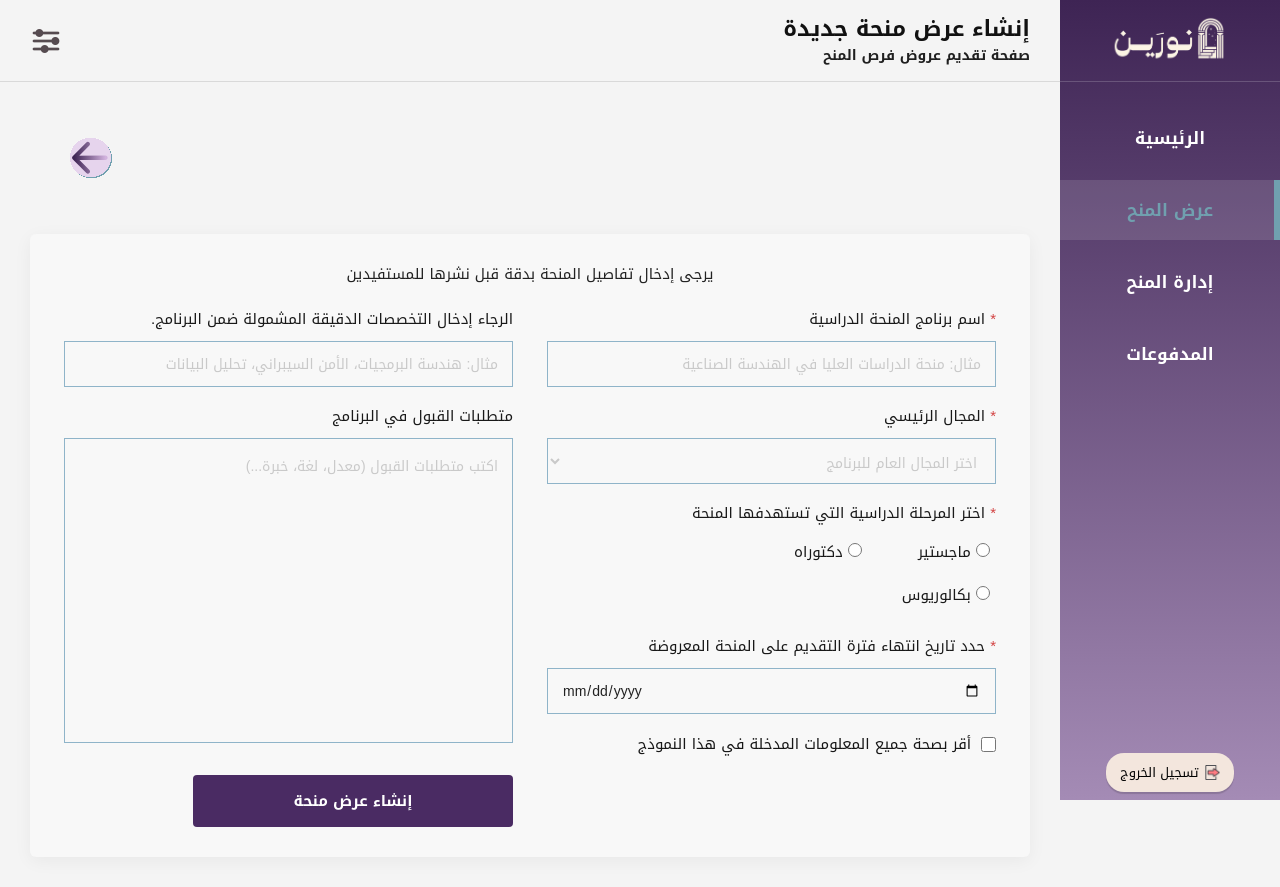
After one commit to Nada7m/NOREEN-Educational-Funding-Platform, a PHP site: page /Inv04_CreateScholarshipForm.html in a window 1280 px wide. The commit adds this page. Run offline with PHP 8.4, Linux system fonts and the light colour scheme.

Commit message:
فورم إنشاء عرض منحة

```diff
--- a/CSS01Layout.css
+++ b/CSS01Layout.css
@@ -10,6 +10,10 @@ body{
   background:#F4F4F4;
   direction:rtl;
 }
+
+/*
+   التنسيقات العامة المشتركة في النظام
+ */
 
 /* الهيكل العام */
 .layout{
@@ -48,6 +52,7 @@ body{
 .sidebar-logo img{
   width:120px;
   height:auto;
+  object-fit:contain;
 }
 
 /* القائمة */
@@ -91,7 +96,7 @@ body{
 
 /* الجزء السفلي */
 .sidebar-bottom{
-  padding:0px 10px 8px;
+  padding:0 10px 8px;
   display:flex;
   justify-content:center;
 }
@@ -151,6 +156,7 @@ body{
   flex-direction:column;
   align-items:flex-start;
   justify-content:center;
+  text-align:right;
 }
 
 .page-title{
@@ -193,6 +199,7 @@ body{
   height:32px;
   cursor:pointer;
   display:block;
+  object-fit:contain;
 }
 
 .dropdown-menu{
@@ -219,6 +226,7 @@ body{
   color:#333333;
   font-size:14px;
   transition:background .2s;
+  text-align:right;
 }
 
 .dropdown-menu a:hover{
@@ -230,6 +238,13 @@ body{
   padding:30px;
 }
 
+.page-top{
+  display:flex;
+  justify-content:space-between;
+  align-items:center;
+  padding:25px 40px;
+}
+
 .back-btn{
   float:left;
   margin-bottom:20px;
@@ -239,35 +254,259 @@ body{
   width:42px;
   height:42px;
   cursor:pointer;
-}
-   .page-top{
-    display: flex;
-    justify-content: space-between;
-    align-items: center;
-    padding: 25px 40px;
+  object-fit:contain;
 }
 
-/* زر إنشاء منحة */
+/*
+   صفحة عرض المنح
+   Inv04_CreateScholarship.html
+ */
+
 .create-btn-box{
-    margin-top: 10px;
+  margin-top:10px;
 }
 
 .create-btn{
-    background: #3E2454;
-    color: white;
-    text-decoration: none;
-    padding: 10px 20px;
-    border-radius: 4px;
-    display: inline-flex;
-    align-items: center;
-    gap: 8px;
-    font-size: 14px;
+  background:#3E2454;
+  color:white;
+  padding:10px 20px;
+  border-radius:4px;
+  display:inline-flex;
+  align-items:center;
+  gap:8px;
+  font-size:14px;
+  font-weight:600;
 }
 
-/* حالة عدم وجود منح */
+.create-btn:hover{
+  opacity:.95;
+}
+
 .empty-state{
-    text-align: center;
-    margin-top: 220px;
-    color: #cfcfcf;
-    font-size: 28px;
+  text-align:center;
+  margin-top:220px;
+  color:#cfcfcf;
+  font-size:28px;
 }
+
+/*
+   صفحة إنشاء عرض منحة
+   Inv04_CreateScholarshipForm.html*/
+
+.form-card{
+  max-width:1110px;
+  margin:0 auto;
+  background:#F8F8F8;
+  border-radius:6px;
+  padding:26px 34px 30px;
+  box-shadow:0 4px 18px rgba(0,0,0,0.05);
+}
+
+.intro-text{
+  text-align:center;
+  font-size:15px;
+  color:#222;
+  margin-bottom:18px;
+}
+
+.form-grid{
+  display:grid;
+  grid-template-columns:1fr 1fr;
+  gap:24px 34px;
+  align-items:start;
+}
+
+.field{
+  margin-bottom:16px;
+}
+
+.field label{
+  display:block;
+  font-size:15px;
+  font-weight:500;
+  margin-bottom:8px;
+  color:#191919;
+  line-height:1.8;
+}
+
+.required{
+  color:#d34343;
+}
+
+.field input[type="text"],
+.field input[type="date"],
+.field select,
+.field textarea{
+  width:100%;
+  border:1.5px solid #8FB4C9;
+  background:#F8F8F8;
+  padding:10px 14px;
+  font-size:14px;
+  color:#222;
+  outline:none;
+  font-family:"Noto Kufi Arabic",sans-serif;
+}
+
+.field input[type="text"],
+.field input[type="date"],
+.field select{
+  height:46px;
+}
+
+.field input:focus,
+.field select:focus,
+.field textarea:focus{
+  border-color:#6E4A8E;
+  background:#ffffff;
+}
+
+.field textarea{
+  min-height:305px;
+  resize:none;
+  padding-top:14px;
+}
+
+.field input::placeholder,
+.field textarea::placeholder,
+.field select{
+  color:#c9c9c9;
+}
+
+.radio-group{
+  display:grid;
+  grid-template-columns:repeat(2,max-content);
+  gap:8px 40px;
+  padding:4px 6px 0 0;
+  margin-bottom:8px;
+}
+
+.radio-item{
+  display:flex;
+  align-items:center;
+  gap:10px;
+  font-size:15px;
+  color:#151515;
+}
+
+.radio-item input{
+  width:14px;
+  height:14px;
+  accent-color:#4E2E65;
+}
+
+.confirm-row{
+  display:flex;
+  align-items:center;
+  gap:10px;
+  font-size:15px;
+  color:#171717;
+  margin-top:16px;
+}
+
+.confirm-row input{
+  width:15px;
+  height:15px;
+}
+
+.form-submit-box{
+  margin-top:22px;
+}
+
+.form-submit-btn{
+  background:#4A2B63;
+  color:white;
+  border:none;
+  padding:12px 20px;
+  border-radius:4px;
+  display:inline-flex;
+  align-items:center;
+  justify-content:center;
+  font-size:15px;
+  font-weight:700;
+  min-width:320px;
+  cursor:pointer;
+}
+
+.form-submit-btn:hover{
+  opacity:.95;
+}
+
+.error-text{
+  display:none;
+  margin-top:14px;
+  color:#C0392B;
+  font-size:14px;
+  font-weight:600;
+}
+
+.success-modal{
+  display:none;
+  position:fixed;
+  inset:0;
+  background:rgba(0,0,0,0.35);
+  justify-content:center;
+  align-items:center;
+  z-index:2000;
+}
+
+.success-box{
+  background:#ffffff;
+  width:420px;
+  max-width:90%;
+  border-radius:12px;
+  padding:28px 24px;
+  text-align:center;
+  box-shadow:0 8px 20px rgba(0,0,0,0.15);
+}
+
+.success-box h2{
+  color:#4A2B63;
+  font-size:22px;
+  margin-bottom:12px;
+}
+
+.success-box p{
+  color:#333;
+  font-size:15px;
+  line-height:1.9;
+  margin-bottom:18px;
+}
+
+.success-btn{
+  background:#4A2B63;
+  color:#fff;
+  border:none;
+  border-radius:6px;
+  padding:10px 24px;
+  font-size:14px;
+  cursor:pointer;
+}
+
+@media (max-width: 950px){
+  .sidebar{
+    position:relative;
+    width:100%;
+    height:auto;
+  }
+
+  .main-content{
+    margin-right:0;
+    width:100%;
+  }
+
+  .layout{
+    flex-direction:column;
+  }
+
+  .page-top{
+    padding:20px;
+  }
+
+  .form-grid{
+    grid-template-columns:1fr;
+  }
+
+  .form-submit-btn{
+    min-width:100%;
+  }
+}
--- /dev/null
+++ b/Inv04_CreateScholarshipForm.html
@@ -0,0 +1,176 @@
+<!DOCTYPE html>
+<html lang="ar" dir="rtl">
+<head>
+  <meta charset="UTF-8" />
+  <meta name="viewport" content="width=device-width, initial-scale=1.0" />
+  <title>إنشاء عرض منحة جديدة</title>
+
+  <link rel="preconnect" href="https://fonts.googleapis.com">
+  <link rel="preconnect" href="https://fonts.gstatic.com" crossorigin>
+  <link href="https://fonts.googleapis.com/css2?family=Noto+Kufi+Arabic:wght@400;500;600;700&display=swap" rel="stylesheet">
+
+  <link rel="stylesheet" href="CSS01Layout.css">
+</head>
+<body>
+
+  <div class="layout">
+    <aside class="sidebar">
+      <div class="sidebar-top">
+        <div class="sidebar-logo">
+          <img src="شعار نورين.png" alt="نورين">
+        </div>
+
+        <ul class="sidebar-menu">
+          <li><a href="Inv00_MainPage.html">الرئيسية</a></li>
+          <li><a href="Inv04_CreateScholarshipForm.html" class="active">عرض المنح</a></li>
+          <li><a href="#">إدارة المنح</a></li>
+          <li><a href="#">المدفوعات</a></li>
+        </ul>
+      </div>
+
+      <div class="sidebar-bottom">
+        <button class="logout-btn" type="button">
+          <img src="ايقونة تسجيل الخروج.png" class="logout-icon" alt="تسجيل الخروج">
+          <span>تسجيل الخروج</span>
+        </button>
+      </div>
+    </aside>
+
+    <main class="main-content">
+      <header class="header">
+        <div class="page-heading">
+          <h1 class="page-title">إنشاء عرض منحة جديدة</h1>
+          <p class="page-description">صفحة تقديم عروض فرص المنح</p>
+        </div>
+
+        <div class="header-icons">
+          <div class="settings-dropdown">
+            <img src="ايقونة قائمة الاعدادات.png" class="menu-icon" alt="الإعدادات">
+
+            <div class="dropdown-menu">
+              <a href="Inv02_Profile.html">الملف الشخصي</a>
+              <a href="#">التواصل والدعم</a>
+            </div>
+          </div>
+        </div>
+      </header>
+
+      <section class="page">
+        <div class="page-top">
+          <div></div>
+
+          <div class="back-btn">
+            <a href="Inv04_CreateScholarship.html">
+              <img src="سهم تراجع.svg" alt="رجوع" class="back-icon">
+            </a>
+          </div>
+        </div>
+
+        <div class="form-card">
+          <div class="intro-text">
+            يرجى إدخال تفاصيل المنحة بدقة قبل نشرها للمستفيدين
+          </div>
+
+          <form id="scholarshipForm">
+            <div class="form-grid">
+
+              <div>
+                <div class="field">
+                  <label><span class="required">*</span> اسم برنامج المنحة الدراسية</label>
+                  <input type="text" id="programName" placeholder="مثال: منحة الدراسات العليا في الهندسة الصناعية">
+                </div>
+
+                <div class="field">
+                  <label><span class="required">*</span> المجال الرئيسي</label>
+                  <select id="mainField">
+                    <option value="" selected>اختر المجال العام للبرنامج</option>
+                    <option>الهندسة</option>
+                    <option>تقنية المعلومات</option>
+                    <option>إدارة الأعمال</option>
+                    <option>العلوم الصحية</option>
+                  </select>
+                </div>
+
+                <div class="field">
+                  <label><span class="required">*</span> اختر المرحلة الدراسية التي تستهدفها المنحة</label>
+                  <div class="radio-group">
+                    <label class="radio-item"><input type="radio" name="stage" value="ماجستير"> ماجستير</label>
+                    <label class="radio-item"><input type="radio" name="stage" value="دكتوراه"> دكتوراه</label>
+                    <label class="radio-item"><input type="radio" name="stage" value="بكالوريوس"> بكالوريوس</label>
+                  </div>
+                </div>
+
+                <div class="field">
+                  <label><span class="required">*</span> حدد تاريخ انتهاء فترة التقديم على المنحة المعروضة</label>
+                  <input type="date" id="endDate">
+                </div>
+
+                <label class="confirm-row">
+                  <input type="checkbox" id="confirmData">
+                  <span>أقر بصحة جميع المعلومات المدخلة في هذا النموذج</span>
+                </label>
+              </div>
+
+              <div>
+                <div class="field">
+                  <label>الرجاء إدخال التخصصات الدقيقة المشمولة ضمن البرنامج.</label>
+                  <input type="text" id="specializations" placeholder="مثال: هندسة البرمجيات، الأمن السيبراني، تحليل البيانات">
+                </div>
+
+                <div class="field">
+                  <label>متطلبات القبول في البرنامج</label>
+                  <textarea id="requirements" placeholder="اكتب متطلبات القبول (معدل، لغة، خبرة...)"></textarea>
+                </div>
+
+                <div class="form-submit-box">
+                  <button class="form-submit-btn" type="submit">إنشاء عرض منحة</button>
+                  <p id="errorText" class="error-text">يرجى تعبئة جميع الحقول المطلوبة وتأكيد صحة البيانات.</p>
+                </div>
+              </div>
+
+            </div>
+          </form>
+        </div>
+      </section>
+    </main>
+  </div>
+
+  <div id="successMessage" class="success-modal">
+    <div class="success-box">
+      <h2>تم نشر عرض المنحة بنجاح</h2>
+      <p>أصبح عرض المنحة متاحًا الآن للمستفيدين، ويمكنهم الاطلاع عليه والتقديم عليه.</p>
+      <button type="button" class="success-btn" onclick="closeMessage()">حسنًا</button>
+    </div>
+  </div>
+
+  <script>
+    const form = document.getElementById("scholarshipForm");
+    const successMessage = document.getElementById("successMessage");
+    const errorText = document.getElementById("errorText");
+
+    form.addEventListener("submit", function(event) {
+      event.preventDefault();
+
+      const programName = document.getElementById("programName").value.trim();
+      const mainField = document.getElementById("mainField").value;
+      const endDate = document.getElementById("endDate").value;
+      const confirmData = document.getElementById("confirmData").checked;
+      const selectedStage = document.querySelector('input[name="stage"]:checked');
+
+      if (programName === "" || mainField === "" || !selectedStage || endDate === "" || !confirmData) {
+        errorText.style.display = "block";
+        successMessage.style.display = "none";
+      } else {
+        errorText.style.display = "none";
+        successMessage.style.display = "flex";
+        form.reset();
+      }
+    });
+
+    function closeMessage() {
+      successMessage.style.display = "none";
+    }
+  </script>
+
+</body>
+</html>
```
Also changed, not shown: Inv04_CreateScholarship.html (+2 -10 lines).
